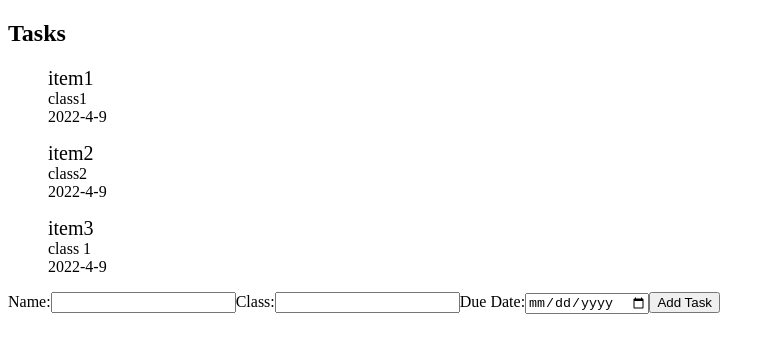
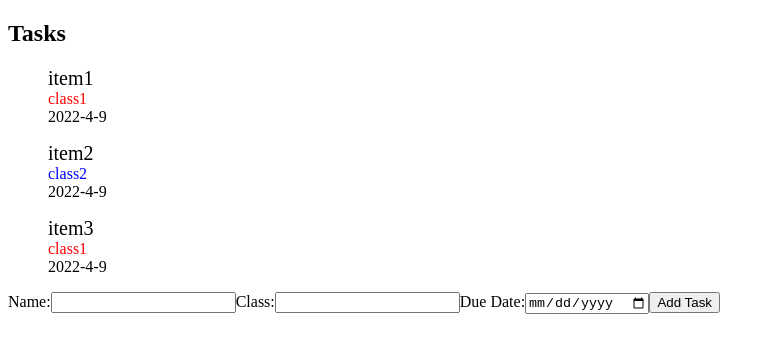
Before and after one commit to AryanChawla1/OnTask, an Angular app in the folder on-task/: page / in a window 1280 px wide. Shown: the top 352 px of the page, without its empty margins (0-775 px from the left). Built offline with nearby package versions, Linux system fonts and the light colour scheme.

Commit message:
Adding styling based on className

```diff
--- a/on-task/src/app/tasks/tasks.component.css
+++ b/on-task/src/app/tasks/tasks.component.css
@@ -1,3 +1,23 @@
 #name {
-   font-size: 20px
+   font-size: 20px;
 }
+
+#className-0 {
+   color: red;
+}
+
+#className-1 {
+   color: blue;
+}
+
+#className-2 {
+   color: green;
+}
+
+#className-3 {
+   color: purple;
+}
+
+#className-4 {
+   color: orange;
+}
--- a/on-task/src/app/tasks/tasks.component.html
+++ b/on-task/src/app/tasks/tasks.component.html
@@ -1,7 +1,7 @@
 <h2>Tasks</h2>
 <ul *ngFor="let task of tasks" style="list-style: none;">
    <li id="name">{{task.name}}</li>
-   <li id="className">{{task.className}}</li>
+   <li id="{{ 'className-' + getStyling(task) }}">{{task.className}}</li>
    <li id="dueDate">{{task.dueDate.getFullYear()}}-{{task.dueDate.getMonth()}}-{{task.dueDate.getDate()}}</li>
 </ul>
 <app-task (newTask)="addTask($event)"></app-task>
--- a/on-task/src/app/tasks/tasks.component.ts
+++ b/on-task/src/app/tasks/tasks.component.ts
@@ -7,12 +7,27 @@ import { Task } from '../task/task';
   styleUrls: ['./tasks.component.css']
 })
 export class TasksComponent implements OnInit {
-  tasks = [ new Task('item1', 'class1', new Date()), new Task('item2', 'class2', new Date()), new Task('item3', 'class 1', new Date())];
+  tasks = [ new Task('item1', 'class1', new Date()), new Task('item2', 'class2', new Date()), new Task('item3', 'class1', new Date())];
+  classes = ['class1', 'class2'];
 
   addTask(newTask: Task) {
+    if (!this.classes.includes(newTask.className)) {
+      this.classes.push(newTask.className);
+    }
     this.tasks.push(newTask);
   }
+
+  getStyling(task: Task) {
+    for (let i = 0; i < this.classes.length; i++) {
+      if (task.className === this.classes[i]) {
+        return i;
+      }
+    }
+    return;
+  }
+
   currentTask = 'Test';
+
   constructor() { }
 
   ngOnInit(): void {
```
